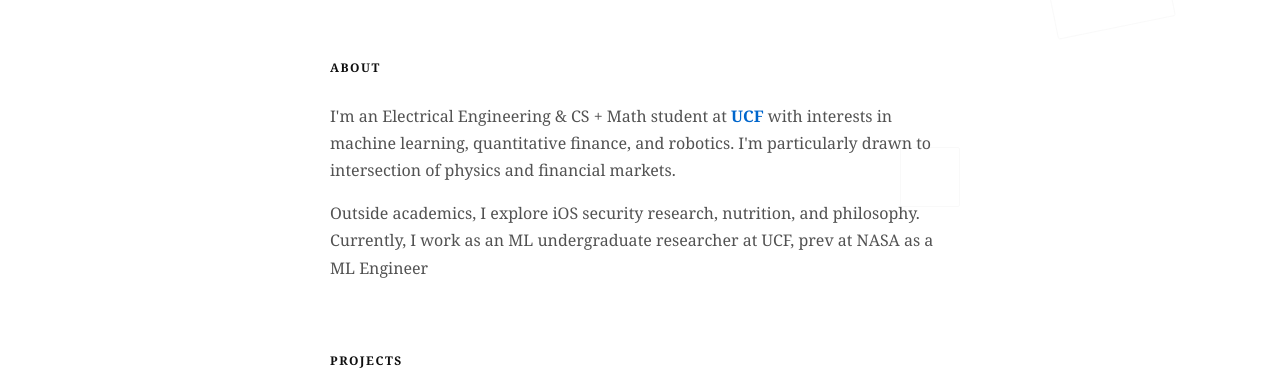
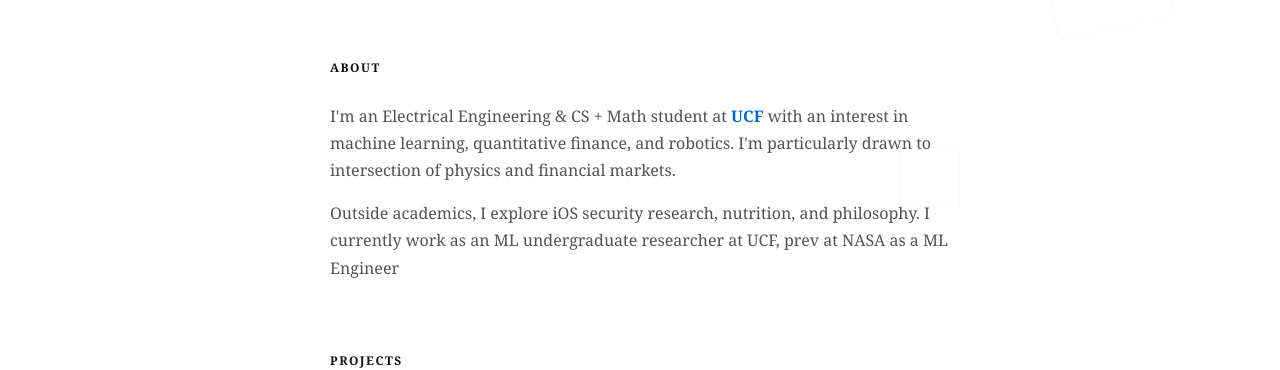
Before and after one commit to brianrojrc/brianrojrc.github.io, a Jekyll site: the page built from index.md, in a window 1280 px wide and 900 px high. Shown: the part 213-583 px from the top of the window. Built offline with Jekyll 4.4.1, drawn with Linux system fonts in a browser that asks for light colours.

Commit message:
Update index.md

```diff
--- a/index.md
+++ b/index.md
@@ -10,8 +10,8 @@ title: Home
 
 <section id="about">
     <h2>About</h2>
-    <p>I'm an Electrical Engineering & CS + Math student at <a href="https://www.ucf.edu/" target="_blank" style="color: var(--accent-color); font-weight: 600;">UCF</a> with interests in machine learning, quantitative finance, and robotics. I'm particularly drawn to intersection of physics and financial markets.</p>
-    <p>Outside academics, I explore iOS security research, nutrition, and philosophy. Currently, I work as an ML undergraduate researcher at UCF, prev at NASA as a ML Engineer</p>
+    <p>I'm an Electrical Engineering & CS + Math student at <a href="https://www.ucf.edu/" target="_blank" style="color: var(--accent-color); font-weight: 600;">UCF</a> with an interest in machine learning, quantitative finance, and robotics. I'm particularly drawn to intersection of physics and financial markets.</p>
+    <p>Outside academics, I explore iOS security research, nutrition, and philosophy. I currently work as an ML undergraduate researcher at UCF, prev at NASA as a ML Engineer</p>
 </section>
 
 <section id="projects">
```
